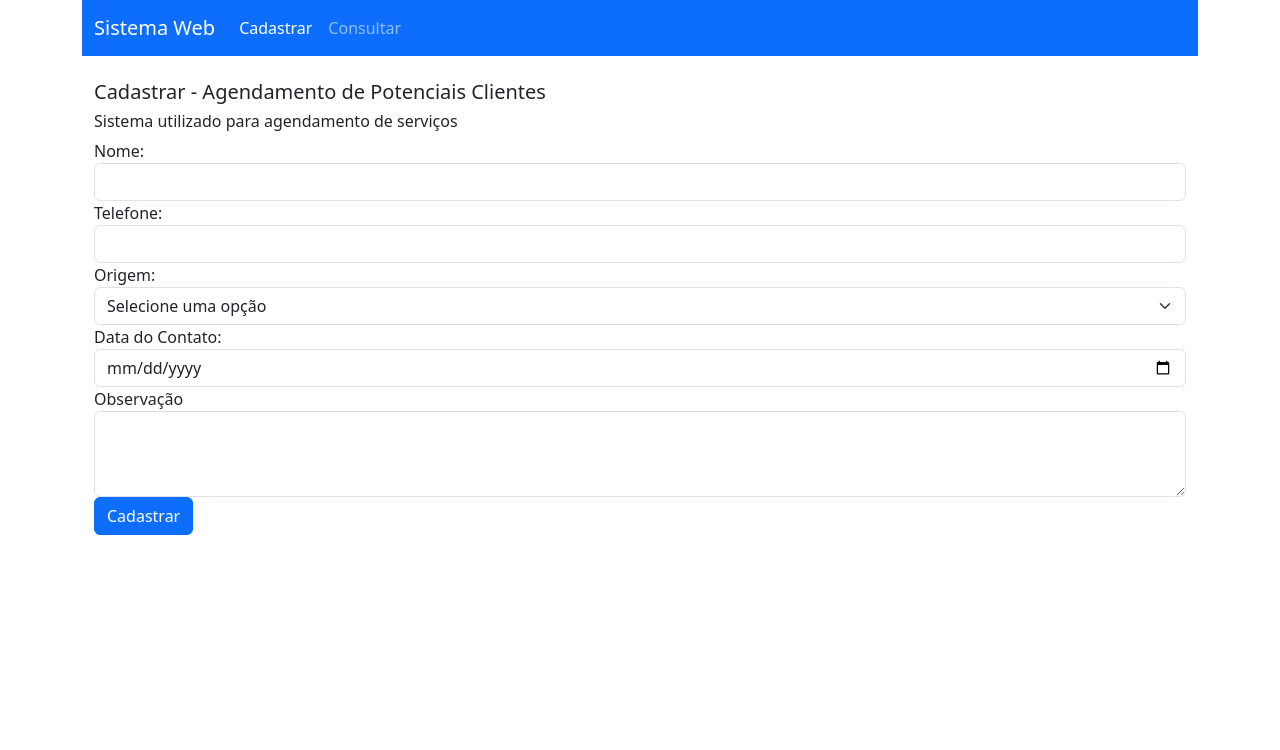
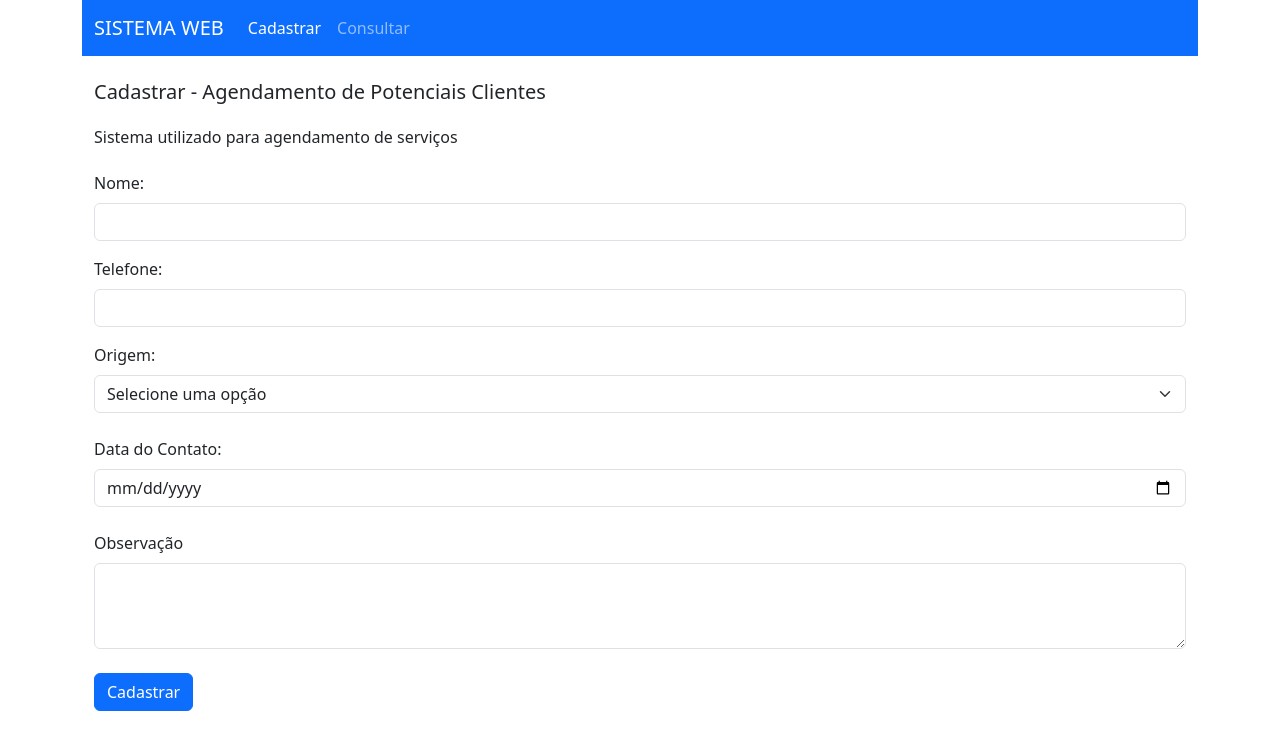
Before and after one commit to leoesilva/ISW029, a Node server app: page / in a window 1280 px wide. Shown: the top 750 px of the page. Run offline with Node 20, Linux system fonts and the light colour scheme; some libraries are stand-ins or nearby versions.

Commit message:
Refatoração
Ajustes menores nos componentes das páginas

```diff
--- a/atividadePaginasRotas/views/index.handlebars
+++ b/atividadePaginasRotas/views/index.handlebars
@@ -1,26 +1,15 @@
 <div class="container">
   <nav class="navbar navbar-expand-lg bg-primary" data-bs-theme="dark">
     <div class="container-fluid">
-      <a class="navbar-brand" href="#">Sistema Web</a>
-      <button
-        class="navbar-toggler"
-        type="button"
-        data-bs-toggle="collapse"
-        data-bs-target="#navbarNav"
-        aria-controls="navbarNav"
-        aria-expanded="false"
-        aria-label="Toggle navigation"
-      >
+      <a class="navbar-brand text-uppercase" href="/">Sistema Web</a>
+      <button class="navbar-toggler" type="button" data-bs-toggle="collapse" data-bs-target="#navbarNav"
+        aria-controls="navbarNav" aria-expanded="false" aria-label="Toggle navigation">
         <span class="navbar-toggler-icon"></span>
       </button>
       <div class="collapse navbar-collapse" id="navbarNav">
         <ul class="navbar-nav">
           <li class="nav-item">
-            <a
-              class="nav-link active"
-              aria-current="page"
-              href="/"
-            >Cadastrar</a>
+            <a class="nav-link active" aria-current="page" href="/">Cadastrar</a>
           </li>
           <li class="nav-item">
             <a class="nav-link" href="/consultar">Consultar</a>
@@ -33,35 +22,34 @@
   <div class="row">
     <div class="col">
       <div class="container">
-        <h5>Cadastrar - Agendamento de Potenciais Clientes</h5>
-        <h6>Sistema utilizado para agendamento de serviços</h6>
+        <h5 class="mb-4">Cadastrar - Agendamento de Potenciais Clientes</h5>
+        <h6 class="mb-4">Sistema utilizado para agendamento de serviços</h6>
         <form>
-          <label for="inputNome">Nome:</label>
-          <input type="text" name="nome" id="inputNome" class="form-control" />
-          <label for="inputTelefone">Telefone:</label>
-          <input
-            type="text"
-            name="telefone"
-            id="inputTelefone"
-            class="form-control"
-          />
-          <label for="selectOrigem">Origem:</label>
-          <select class="form-select" aria-label="Origem" id="selectOrigem">
-            <option selected>Selecione uma opção</option>
-            <option value="celular">Celular</option>
-            <option value="email">E-mail</option>
-            <option value="social">Rede social</option>
-          </select>
-          <label for="inputDataContato">Data do Contato:</label>
-          <input
-            type="date"
-            name="dataContato"
-            id="inputDataContato"
-            class="form-control"
-          />
-          <label for="textareaObs">Observação</label>
-          <textarea class="form-control" id="textareaObs" rows="3"></textarea>
-          <button type="submit" class="btn btn-primary mb-3">Cadastrar</button>
+          <div class="mb-3 mt-3">
+            <label for="inputNome" class="form-label">Nome:</label>
+            <input type="text" name="inputNome" id="inputNome" class="form-control" />
+          </div>
+          <div class="mb-3 mt-3"><label for="inputTelefone" class="form-label">Telefone:</label>
+            <input type="tel" name="inputTelefone" id="inputTelefone" class="form-control" />
+          </div>
+          <div class="mb-3 mt-3">
+            <label for="selectOrigem" class="form-label">Origem:</label>
+            <select class="form-select mb-4" name="selectOrigem" aria-label="Origem" id="selectOrigem">
+              <option selected disabled>Selecione uma opção</option>
+              <option value="celular">Celular</option>
+              <option value="email">E-mail</option>
+              <option value="social">Rede social</option>
+            </select>
+          </div>
+          <div class="mb-3 mt-3">
+            <label for="inputDataContato" class="form-label">Data do Contato:</label>
+            <input type="date" name="inputDataContato" id="inputDataContato" class="form-control mb-4" />
+          </div>
+          <div class="mb-3 mt-3">
+            <label for="textareaObs" class="form-label">Observação</label>
+            <textarea class="form-control mb-4" name="textareaObs" id="textareaObs" rows="3"></textarea>
+          </div>
+          <button type="submit" class="btn btn-primary">Cadastrar</button>
         </form>
       </div>
     </div>
```
Also changed, not shown: atividadePaginasRotas/views/atualizar.handlebars (+28 -36 lines), atividadePaginasRotas/views/consultar.handlebars (+15 -28 lines), 1 other file.
